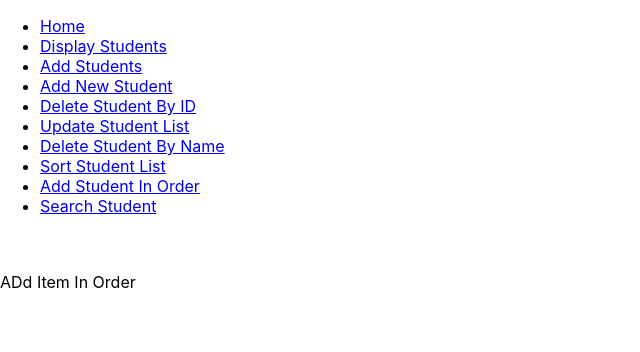
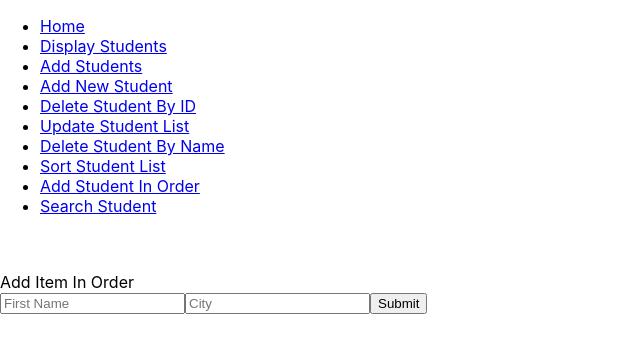
Before and after one commit to v-walker/redux-101-hw, a React (Create React App) app: page /add_inorder in a window 1280 px wide. Shown: the top 352 px of the page, without its empty margins (0-640 px from the left). Built offline with nearby package versions, Linux system fonts and the light colour scheme.

Commit message:
finished add in order; updated 'add students'

```diff
--- a/src/actions/manageStudents.js
+++ b/src/actions/manageStudents.js
@@ -4,7 +4,8 @@ const addStudents = () => {
 
     return {
         type: "ADD_STUDENTS",
-        data: students
+        data: students,
+        add: true
     }
 }
 
@@ -50,7 +51,7 @@ const sortStudentsCity = () => {
     }
 }
 
-const AddStudentInOrder = (id, fName, city) => {
+const addStudentInOrder = (id, fName, city) => {
 
     return {
         type: "ADD_STUDENT_IN_ORDER",
@@ -62,4 +63,4 @@ const AddStudentInOrder = (id, fName, city) => {
     }
 }
 
-export { addStudents, addStudent, deleteByID, deleteByName, sortStudentsAlpha, sortStudentsCity, AddStudentInOrder }
+export { addStudents, addStudent, deleteByID, deleteByName, sortStudentsAlpha, sortStudentsCity, addStudentInOrder }
--- a/src/components/AddItemInOrder.jsx
+++ b/src/components/AddItemInOrder.jsx
@@ -1,11 +1,33 @@
-
-import React from 'react'
+import React, {useState} from 'react';
+import { useDispatch } from 'react-redux';
+import { v4 as uuidv4 } from 'uuid';
+import { addStudentInOrder, sortStudentsAlpha } from '../actions/manageStudents';
 
 const AddItemInOrder = () => {
     //add an item in alphabetical order (not to the end of the list)
+    const dispatch = useDispatch();
+    const [fName, setFName] = useState("");
+    const [city, setCity] = useState("");
+
+    const handleStudentSubmit = (e) => {
+      e.preventDefault();
+
+      dispatch(addStudentInOrder(uuidv4(), fName, city));
+      dispatch(sortStudentsAlpha());
+
+      setFName("");
+      setCity("");
+    }
+
   return (
     <>
-      ADd Item In Order
+      Add Item In Order
+
+      <form onSubmit={handleStudentSubmit}>
+        <input type="text" placeholder="First Name" value={fName} onChange={(e) => setFName(e.target.value)}/>
+        <input type="text" placeholder="City" value={city} onChange={(e) => setCity(e.target.value)} />
+        <input type="submit"/>
+      </form>
     </>
   )
 }
--- a/src/components/AddStudents.jsx
+++ b/src/components/AddStudents.jsx
@@ -1,9 +1,12 @@
 import React from 'react';
-import { useDispatch } from 'react-redux';
+import { useDispatch, useSelector } from 'react-redux';
 import { addStudents } from '../actions/manageStudents'
 
 const AddStudents = () => {
   const dispatch = useDispatch();
+  const count = useSelector(state => state.count);
+  const clickedAddStudents = useSelector(state => state.clickedAddStudents);
+
     // add the list of students from data/students to the global state
     // show the current student count
   return (
@@ -11,7 +14,12 @@ const AddStudents = () => {
       Add Students
       <br />
 
-      <button onClick={() => dispatch(addStudents())}>Add Students</button>
+      <h2>Student Count: {count}</h2>
+
+      {!clickedAddStudents
+      ? <button onClick={() => dispatch(addStudents())}>Add Students</button>
+      : <p style={{color: "green"}}>Students have been added!</p>}
+
     </>
   )
 }
--- a/src/components/DisplayStudents.jsx
+++ b/src/components/DisplayStudents.jsx
@@ -2,7 +2,7 @@ import React from 'react';
 import { useSelector } from 'react-redux';
 
 const DisplayStudents = () => {
-  const students = useSelector(state => state.students)
+  const students = useSelector(state => state.students);
   const count = useSelector(state => state.count);
     //display the current students
   return (
--- a/src/reducers/reducer.js
+++ b/src/reducers/reducer.js
@@ -3,7 +3,10 @@ const reducer = (state, action) => {
     if (state === undefined) {
         state = {
             students: [],
-            count: 0
+            count: 0,
+            clickedAddStudents: false,
+            searchResult: {},
+            searchHistory: []
         }
     }
 
@@ -12,7 +15,8 @@ const reducer = (state, action) => {
             return {
                 ...state,
                 students: state.students.concat(action.data),
-                count: state.count + action.data.length
+                count: state.count + action.data.length,
+                clickedAddStudents: action.add
             }
         case "ADD_STUDENT":
             return {
@@ -29,6 +33,7 @@ const reducer = (state, action) => {
                 count: state.count - 1
             }
         case "DELETE_BY_NAME":
+            if (state.students.filter(student => student.fName === action.fName)) {
                 return {
                     ...state,
                     students: state.students.filter(student => {
@@ -36,6 +41,10 @@ const reducer = (state, action) => {
                     }),
                     count: state.count - 1
                 }
+            } else {
+                return alert("Name not found")
+            }
+
         case "SORT_STUDENTS_ALPHA":
             const compare = (a, b) => {
                 if ( a.fName < b.fName ){
```
Lines whose indentation alone changed are shown as unchanged.
